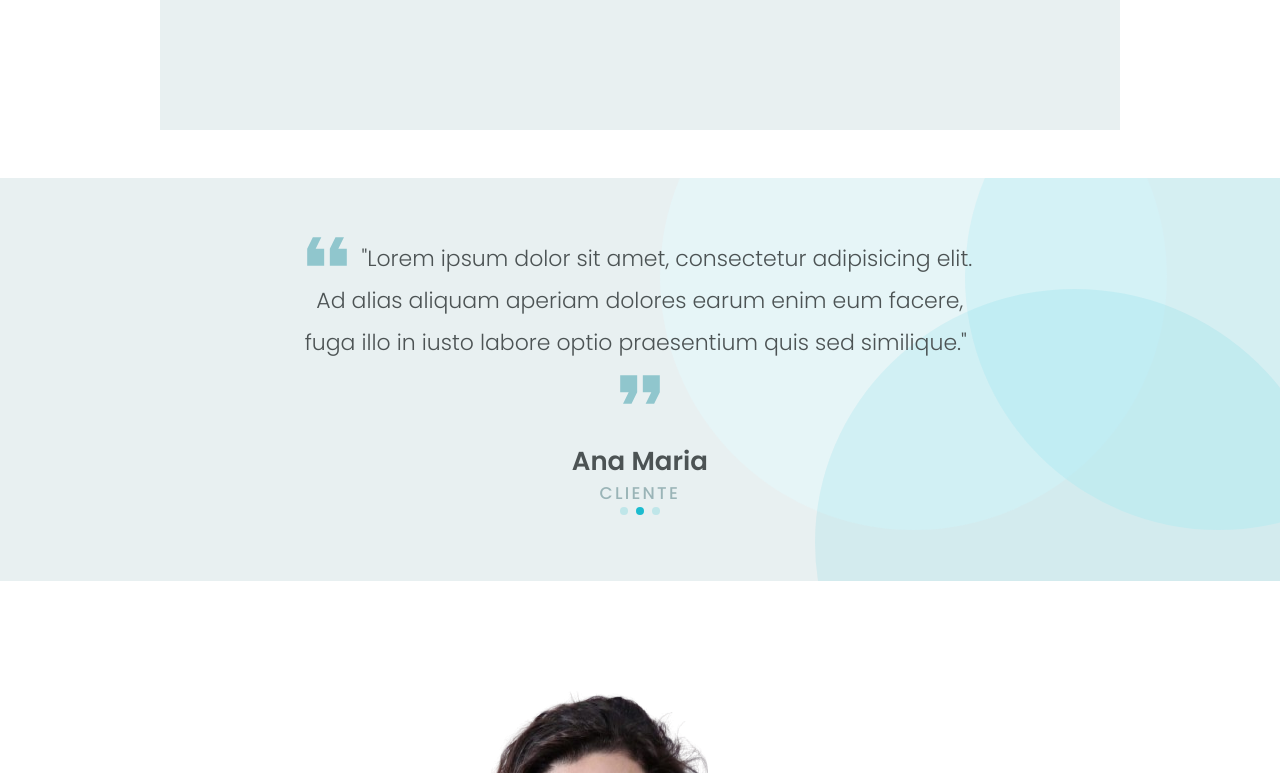
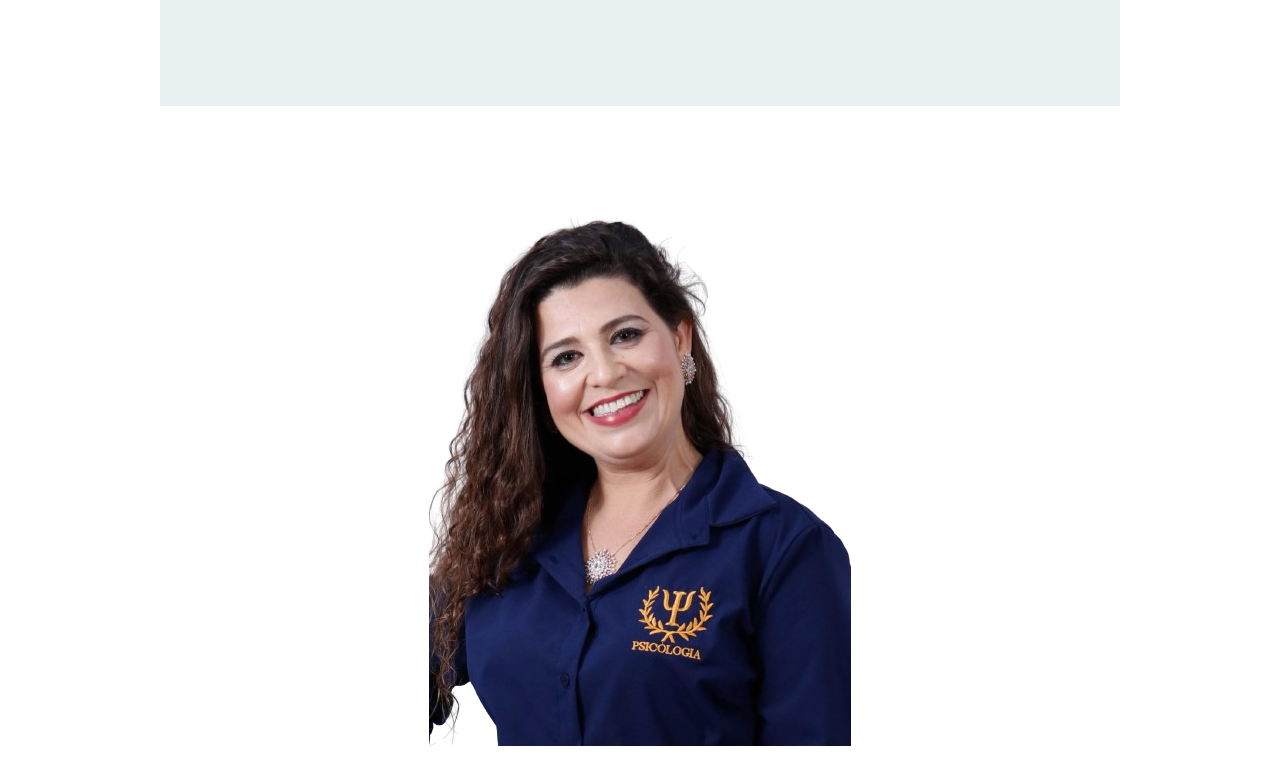
Before and after one commit to wjosue/clinicaalinejosue, a website: page index.html in a window 1280 px wide. Shown: the part 4080-4853 px from the top of the page. Drawn offline with nearby package versions, Linux system fonts and the light colour scheme; a script that the page names is missing; files whose address does not match are found by name.

Commit message:
Retirada depoimentos e dimunição de espaços nas seções

```diff
--- a/css/input.css
+++ b/css/input.css
@@ -59,7 +59,7 @@ btn {
 }
 
 .section{
-    @apply py-12 xl:py-[150px];
+    @apply py-6 xl:py-[40px];
 }
 
 /* swiper bullets*/
--- a/index.html
+++ b/index.html
@@ -297,20 +297,20 @@
 </section>
 
 <!-- testimonials -->
-<section class="testimonial bg-testimonials bg-right bg-no-repeat py-12 xl:min-h-[595px] xl:py-0">
+<!--<section class="testimonial bg-testimonials bg-right bg-no-repeat py-12 xl:min-h-[595px] xl:py-0">
     <div class="testimonial__constainer container mx-auto">
        <div class="flex flex-col items-center gap-x-14 xl:flex-row">
            <div class="hidden xl:flex">
                <img src="assets/img/testimonials/img.png" alt="testimonial">
            </div>
 
-           <!-- slider swiper -->
+           &lt;!&ndash; slider swiper &ndash;&gt;
            <div class="max-w-[98%] xl:max-w-[710px]">
-               <!-- Slider main container -->
+               &lt;!&ndash; Slider main container &ndash;&gt;
                <div class="swiper h-[400px]">
-                   <!-- Additional required wrapper -->
+                   &lt;!&ndash; Additional required wrapper &ndash;&gt;
                    <div class="swiper-wrapper">
-                       <!-- Slides -->
+                       &lt;!&ndash; Slides &ndash;&gt;
                        <div class="swiper-slide">
                            <div class="h-full flex flex-col justify-center items-start">
                                <div class="max-w-[680px] mx-auto text-center xl:text-left">
@@ -360,14 +360,14 @@
                            </div>
                        </div>
                    </div>
-                   <!-- swipper pagination -->
+                   &lt;!&ndash; swipper pagination &ndash;&gt;
                    <div class="swiper-pagination"></div>
 
                </div>
            </div>
        </div>
     </div>
-</section>
+</section>-->
 
 <!-- Team -->
 <section class="team section ">
```
Also changed, not shown: dist/output.css.
